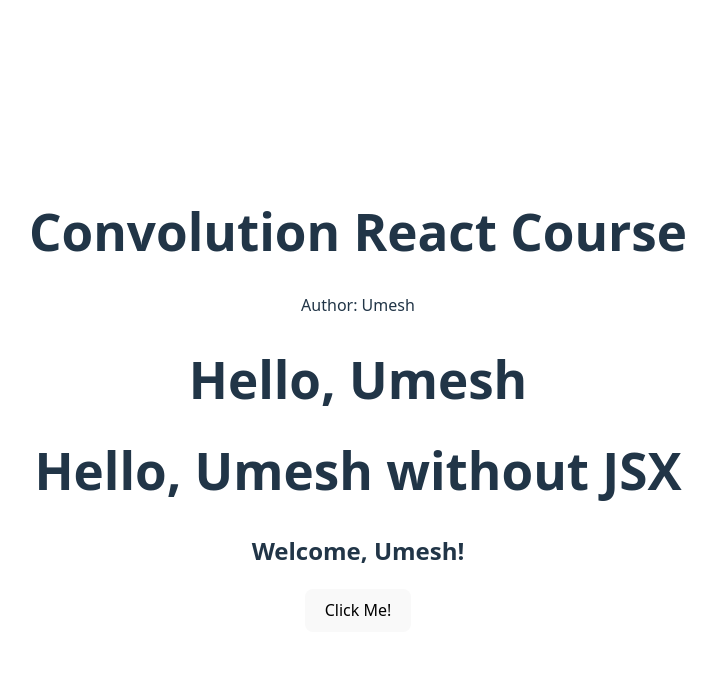
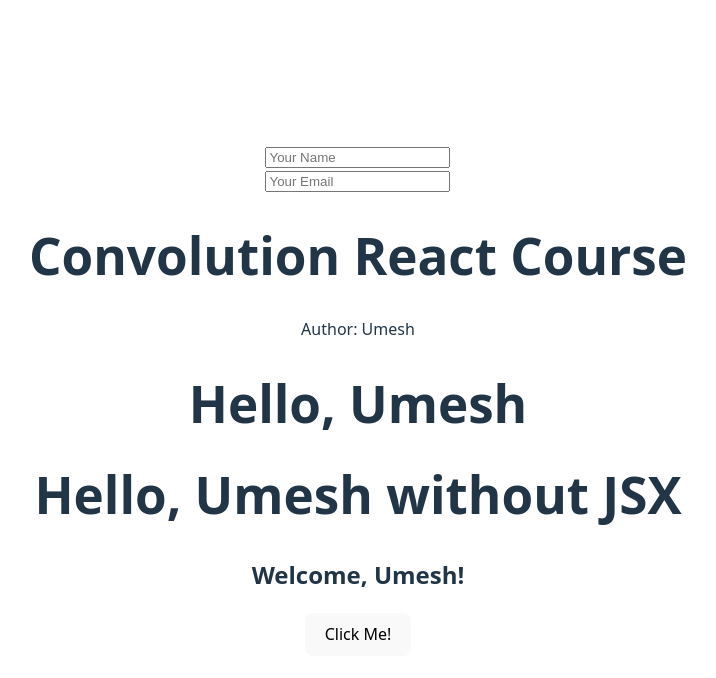
Before and after one commit to umeshraj/react19-tutorial, a React (Vite) app: page / in a window 1280 px wide. Shown: the top 678 px of the page, without its empty margins (282-998 px from the left). Built offline with nearby package versions, Linux system fonts and the light colour scheme.

Commit message:
Contact form; close all elements

```diff
--- a/src/App.jsx
+++ b/src/App.jsx
@@ -4,11 +4,13 @@ import {Welcome} from './Welcome'
 import {Button} from './Button'
 import { Hello, HelloWithoutJSX} from './Hello'
 import { UserProfile } from './UserProfile'
+import { ContactForm } from './ContactForm'
 
 function App() {
 
   return (
     <div>
+      <ContactForm />
       <UserProfile />
       <Hello />
       <HelloWithoutJSX />
--- /dev/null
+++ b/src/ContactForm.jsx
@@ -0,0 +1,9 @@
+export const ContactForm = () => {
+  return (
+    <form>
+        <input type="text" placeholder="Your Name" />
+        <br/>
+        <input type="email" placeholder="Your Email" />
+    </form>
+  )
+}
```
